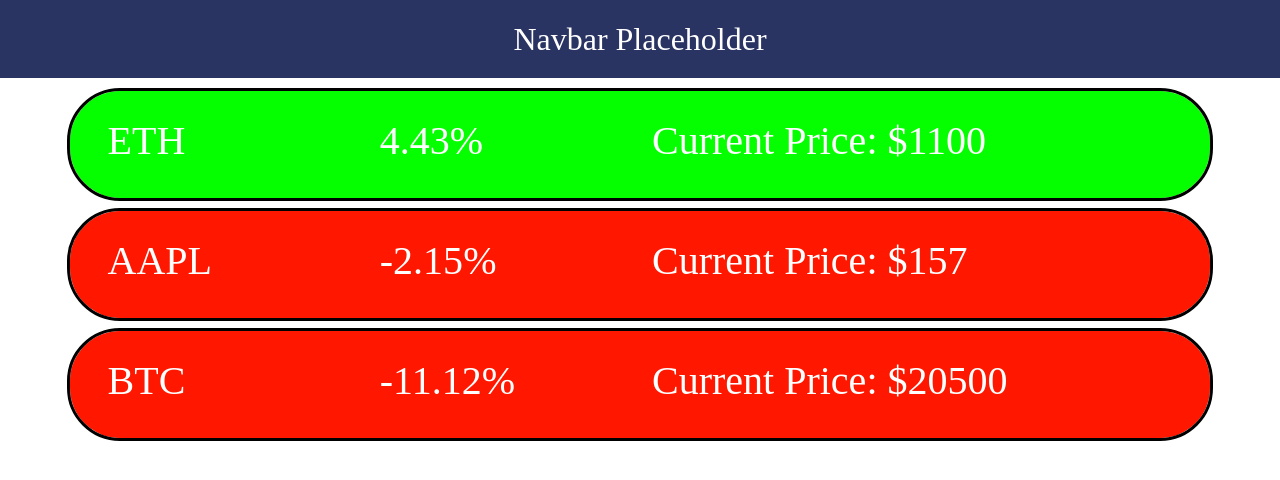
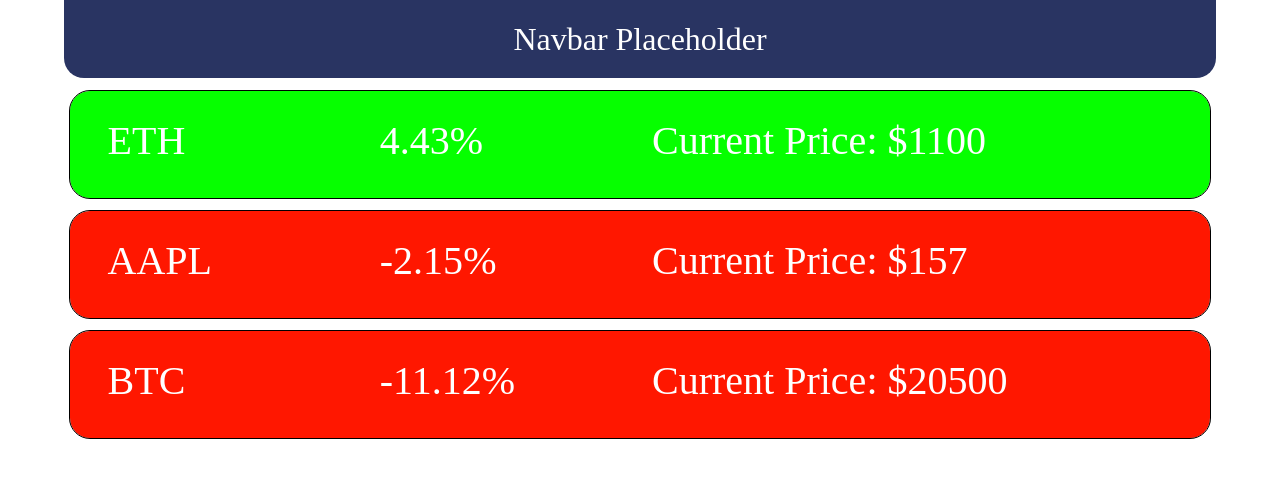
Before and after one commit to elijahquentin/learningReact, a React (Create React App) app in the folder learning-react/: page / in a window 1280 px wide. Shown: the top 480 px of the page. Built offline with nearby package versions, Linux system fonts and the light colour scheme.

Commit message:
Update css styling on buttons

```diff
--- a/learning-react/src/index.css
+++ b/learning-react/src/index.css
@@ -1,7 +1,11 @@
 .sample-navbar {
   background-color: #293462;
-  width: 100vw;
+  width: 90vw;
   margin-bottom: 1vw;
+  margin-left: auto;
+  margin-right: auto;
+  border-bottom-right-radius: 20px;
+  border-bottom-left-radius: 20px;
 }
 
 .sample-navbar h2 {
@@ -18,8 +22,8 @@
 .row {
   margin: 1vw;
   padding: 2vw;
-  border-radius: 50px;
-  outline: 3px solid black;
+  border-radius: 20px;
+  outline: 1px solid black;
 }
 
 .row-red {
```
